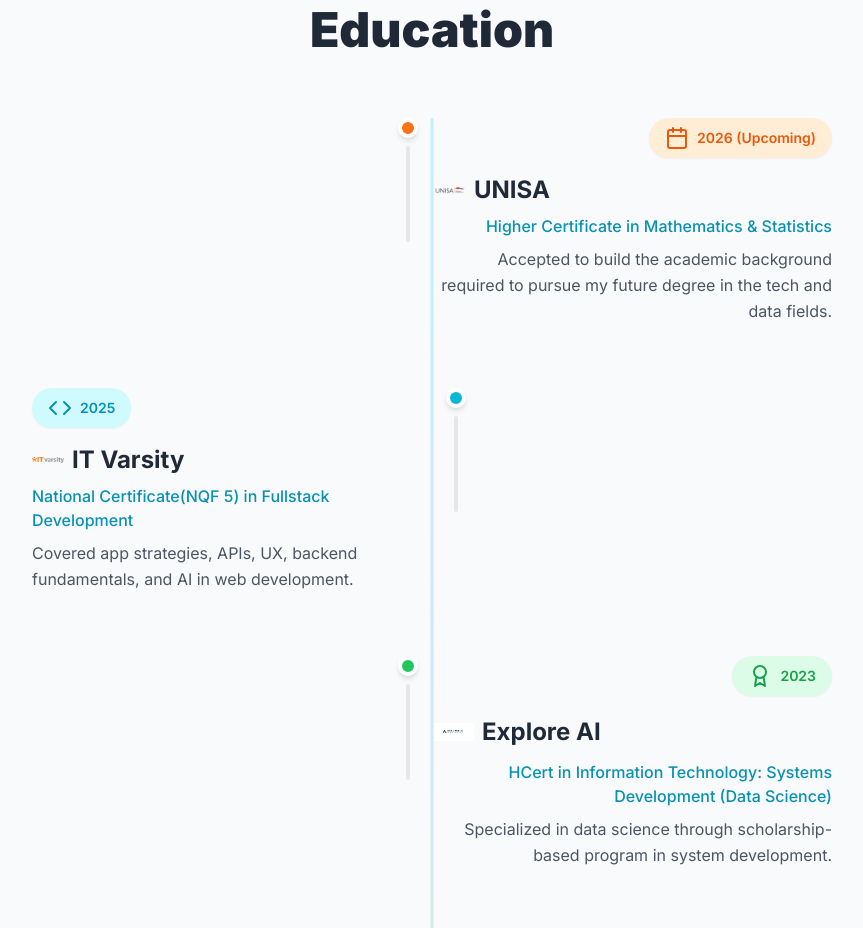
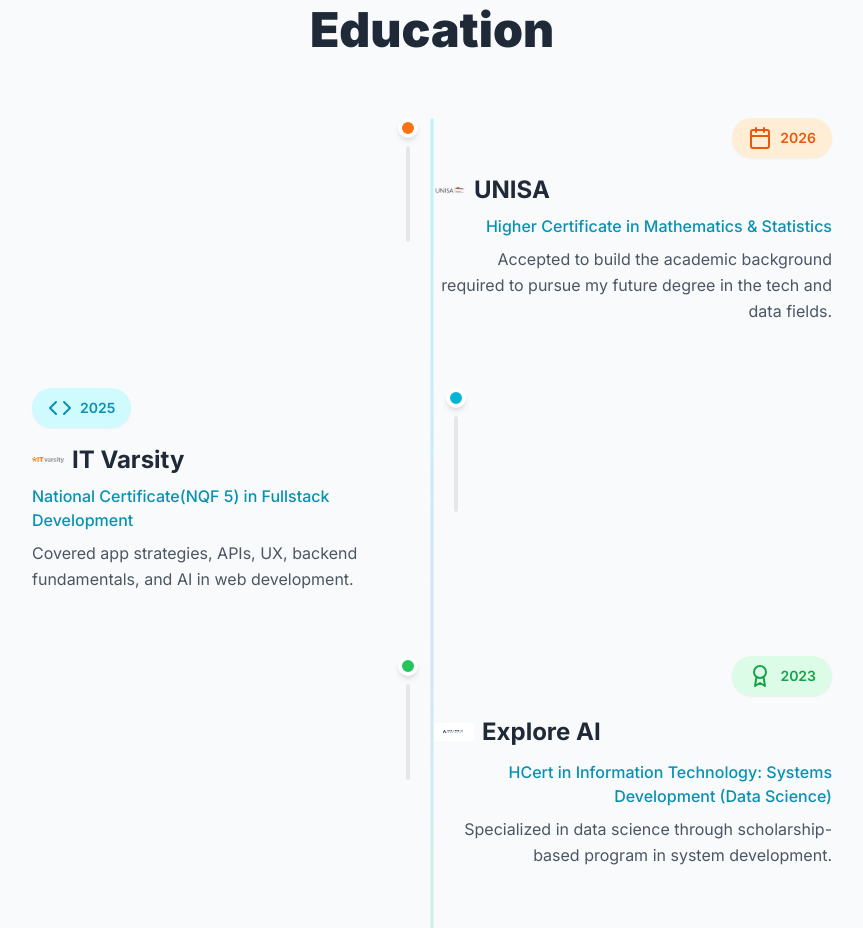
Before and after one commit to Sfiso012/DevWebsite, a Next.js app: page / in a window 1280 px wide. Shown: the part 2760-3688 px from the top of the page, without its empty margins (208-1071 px from the left). Built offline with nearby package versions, Linux system fonts and the light colour scheme.

Commit message:
Update Timeline.tsx

```diff
--- a/components/Timeline.tsx
+++ b/components/Timeline.tsx
@@ -62,7 +62,7 @@
 
 const educationData = [
     {
-        year: "2026 (Upcoming)",
+        year: "2026",
         title: "UNISA",
         subtitle: "Higher Certificate in Mathematics & Statistics",
         status: "future",
```
